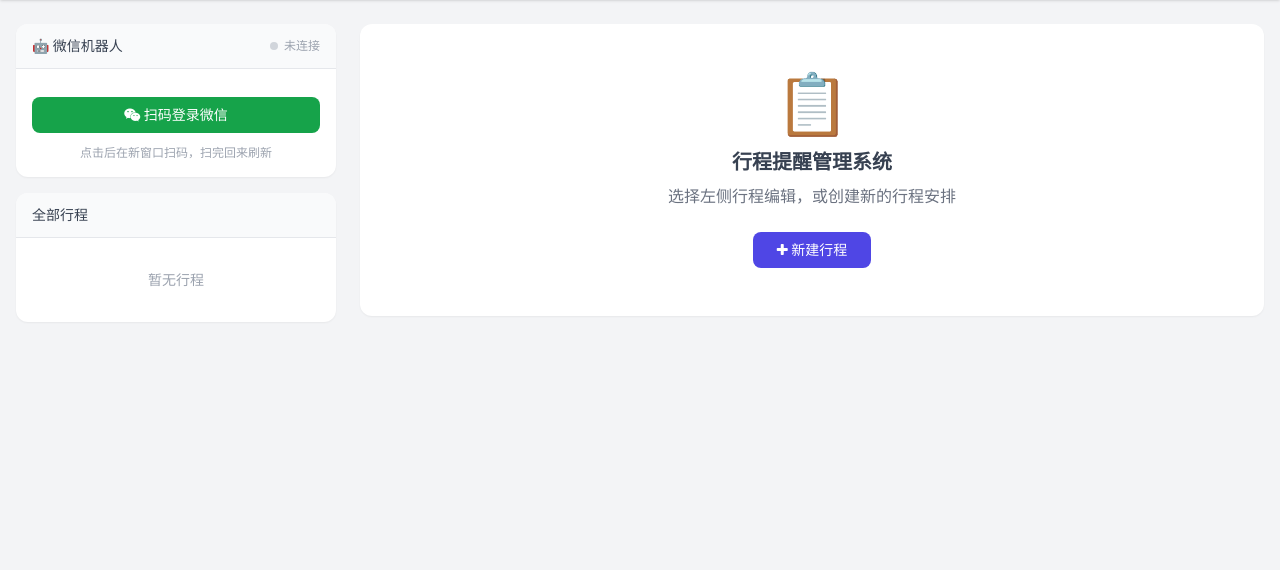
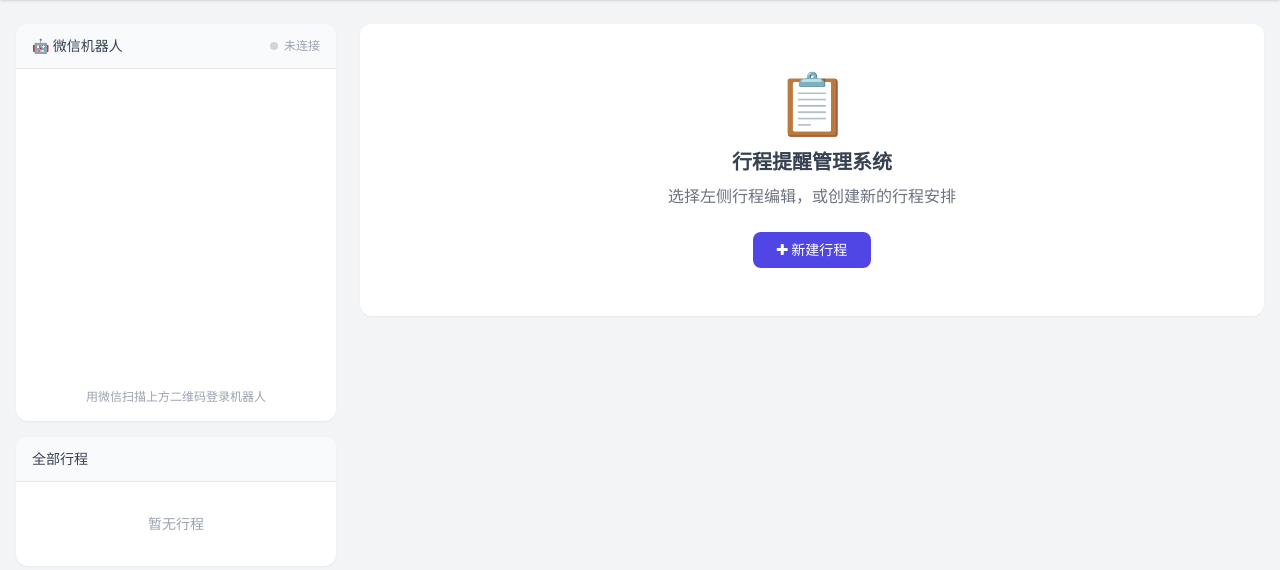
Before and after one commit to muranciriess/trip-reminder, a Flask app: page /admin in a window 1280 px wide. Shown: the part 56-626 px from the top of the page. Run offline with Flask 3, Linux system fonts and the light colour scheme; the visitor is signed in with stand-in values (Sample User, id 1); data that the repository does not hold is empty; some libraries are stand-ins or nearby versions.

Commit message:
将扫码二维码嵌入管理后台，无需跳转新页面

```diff
--- a/templates/admin.html
+++ b/templates/admin.html
@@ -42,14 +42,15 @@
                     </span>
                 </div>
                 <div class="p-4 space-y-3">
-                    <!-- 未登录 -->
+                    <!-- 未登录：直接显示二维码 -->
                     <template x-if="!botStatus.logged_in">
                         <div class="space-y-3">
-                            <a :href="botStatus.login_url" target="_blank"
-                               class="block w-full bg-green-600 text-white px-4 py-2 rounded-lg text-sm hover:bg-green-700 transition text-center">
-                                <i class="fa fa-wechat"></i> 扫码登录微信
-                            </a>
-                            <p class="text-xs text-gray-400 text-center">点击后在新窗口扫码，扫完回来刷新</p>
+                            <div class="flex justify-center">
+                                <iframe :src="botStatus.login_url"
+                                        style="width:280px; height:280px; border:none; overflow:hidden;"
+                                        scrolling="no"></iframe>
+                            </div>
+                            <p class="text-xs text-gray-400 text-center">用微信扫描上方二维码登录机器人</p>
                         </div>
                     </template>
 
```
